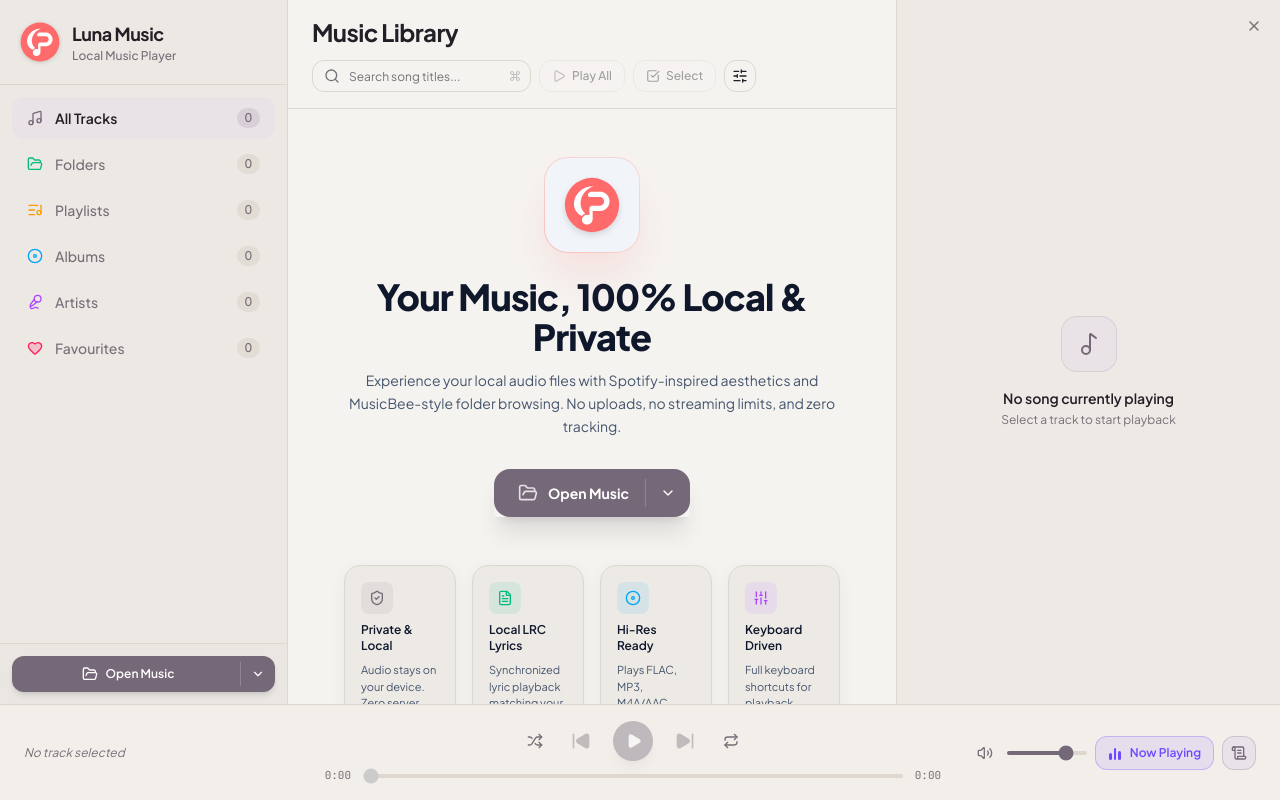
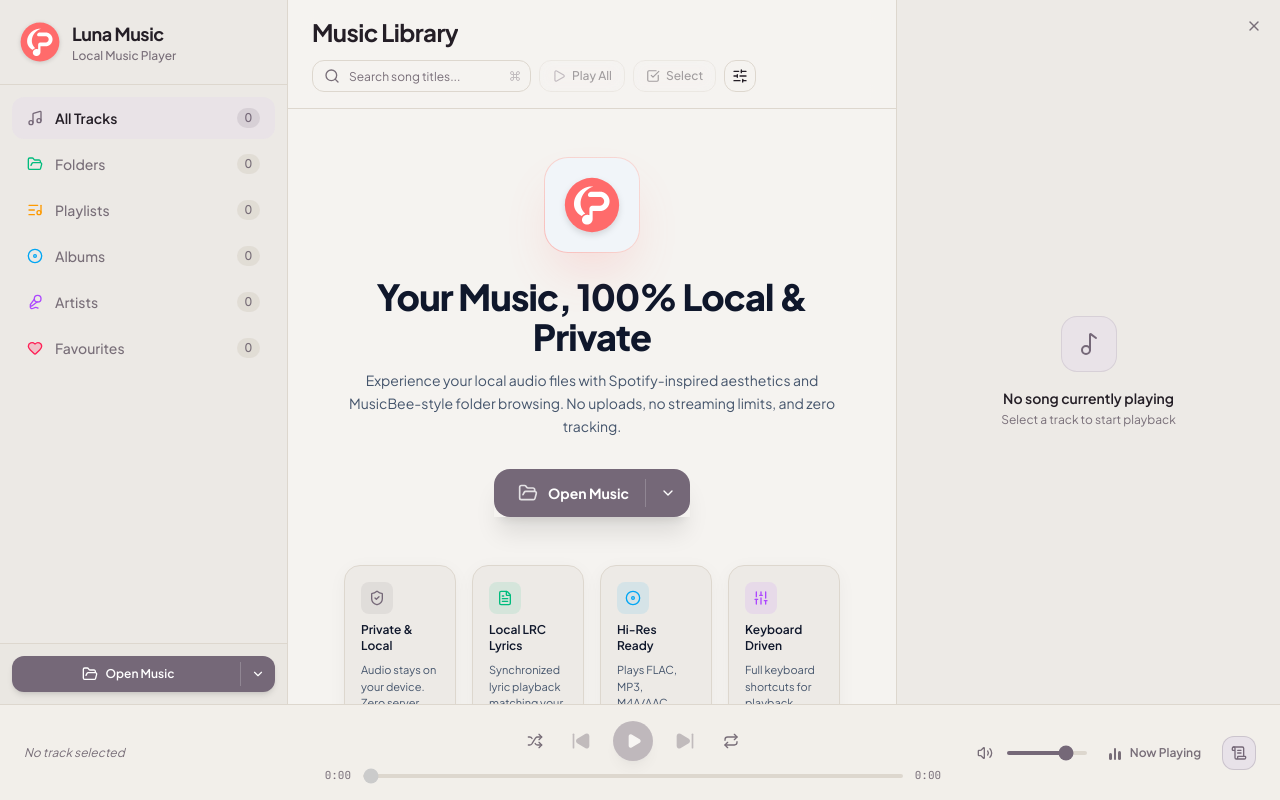
Before and after one commit to Leo7805/luna-music, a React (Vite) app: page / in a window 1280 px wide. Built offline with nearby package versions, Linux system fonts and the light colour scheme.

Commit message:
style: refine Now Playing toggle states

```diff
--- a/src/components/BottomPlayer.tsx
+++ b/src/components/BottomPlayer.tsx
@@ -117,11 +117,7 @@ export function BottomPlayer({
               aria-label={nowPlayingAction}
               aria-pressed={isNowPlayingViewOpen}
               title={nowPlayingAction}
-              className={`flex items-center gap-3 min-w-0 flex-1 text-left p-1.5 -ml-1.5 rounded-xl transition-colors duration-150 cursor-pointer focus:outline-none focus-visible:ring-2 focus-visible:ring-[var(--accent-primary)]/50 dark:focus-visible:ring-white/30 ${
-                isNowPlayingViewOpen
-                  ? 'bg-[var(--bg-active)]/80 dark:bg-white/[0.08]'
-                  : 'hover:bg-[var(--bg-hover)] dark:hover:bg-white/[0.06]'
-              }`}
+              className="flex items-center gap-3 min-w-0 flex-1 text-left p-1.5 -ml-1.5 rounded-xl transition-colors duration-150 cursor-pointer hover:bg-[var(--bg-hover)] dark:hover:bg-white/[0.06] focus:outline-none focus-visible:ring-2 focus-visible:ring-[var(--accent-primary)]/50 dark:focus-visible:ring-white/30"
             >
               {/* Thumbnail */}
               <div
@@ -324,14 +320,20 @@ export function BottomPlayer({
           type="button"
           onClick={handleToggleNowPlayingView}
           data-testid="now-playing-toggle-button"
+          data-selected={isNowPlayingViewOpen ? 'true' : 'false'}
           aria-label={nowPlayingAction}
           aria-pressed={isNowPlayingViewOpen}
           title={nowPlayingAction}
-          className={`shrink-0 inline-flex items-center justify-center gap-2 p-2 lg:px-3 rounded-xl border text-xs font-semibold transition-colors duration-150 cursor-pointer active:scale-95 focus:outline-none focus-visible:ring-2 focus-visible:ring-[var(--track-current-accent)]/60 text-[var(--track-current-accent)] bg-[var(--track-current-accent)]/10 hover:bg-[var(--track-current-accent)]/15 ${
-            isNowPlayingViewOpen ? 'border-[var(--track-current-accent)]/60' : 'border-[var(--track-current-border)]'
+          className={`shrink-0 inline-flex items-center justify-center gap-2 p-2 lg:px-3 rounded-xl border text-xs font-semibold transition-colors duration-150 cursor-pointer active:scale-95 focus:outline-none focus-visible:ring-2 focus-visible:ring-[var(--accent-primary)]/50 dark:focus-visible:ring-white/30 ${
+            isNowPlayingViewOpen
+              ? 'bg-[var(--track-current-accent)]/12 dark:bg-indigo-500/20 text-[var(--track-current-accent)] dark:text-indigo-300 border-[var(--track-current-border)] dark:border-indigo-400/35 hover:bg-[var(--track-current-accent)]/16 dark:hover:bg-indigo-500/25'
+              : 'border-transparent text-[var(--text-secondary)] dark:text-slate-300 hover:text-[var(--text-primary)] dark:hover:text-white hover:bg-[var(--bg-hover)] dark:hover:bg-white/[0.06]'
           }`}
         >
-          <EqualizerIcon isPlaying={Boolean(currentTrack) && isPlaying} />
+          <EqualizerIcon
+            isPlaying={Boolean(currentTrack) && isPlaying}
+            barClassName="w-[2.5px] rounded-full bg-current"
+          />
           <span className="hidden lg:inline whitespace-nowrap">Now Playing</span>
         </button>
 
--- a/src/components/EqualizerIcon.tsx
+++ b/src/components/EqualizerIcon.tsx
@@ -2,15 +2,16 @@ import { TRACK_PLAYING_BAR_CLASS } from '../utils/trackRowStyles';
 
 interface EqualizerIconProps {
   isPlaying: boolean;
+  barClassName?: string;
 }
 
 /** Shared CSS-only equalizer; existing animation rules respect reduced motion. */
-export function EqualizerIcon({ isPlaying }: EqualizerIconProps) {
+export function EqualizerIcon({ isPlaying, barClassName = TRACK_PLAYING_BAR_CLASS }: EqualizerIconProps) {
   return (
     <span aria-hidden="true" data-playing={isPlaying} className="w-3.5 h-3.5 inline-flex items-end justify-center gap-[2px] shrink-0">
-      <span className={`${TRACK_PLAYING_BAR_CLASS} ${isPlaying ? 'animate-bar-1' : 'h-[45%]'}`} />
-      <span className={`${TRACK_PLAYING_BAR_CLASS} ${isPlaying ? 'animate-bar-2' : 'h-[85%]'}`} />
-      <span className={`${TRACK_PLAYING_BAR_CLASS} ${isPlaying ? 'animate-bar-3' : 'h-[60%]'}`} />
+      <span className={`${barClassName} ${isPlaying ? 'animate-bar-1' : 'h-[45%]'}`} />
+      <span className={`${barClassName} ${isPlaying ? 'animate-bar-2' : 'h-[85%]'}`} />
+      <span className={`${barClassName} ${isPlaying ? 'animate-bar-3' : 'h-[60%]'}`} />
     </span>
   );
 }
```
Also changed, not shown: 1 other file (tests, documents, lock files or other folders).
